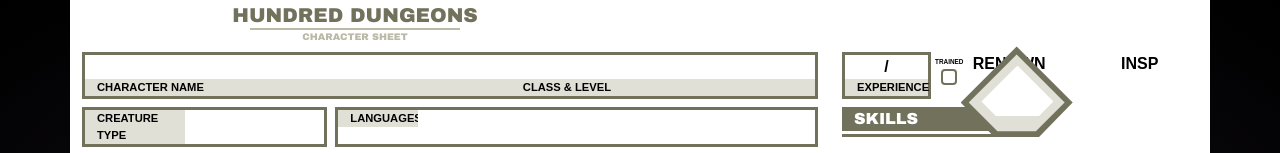
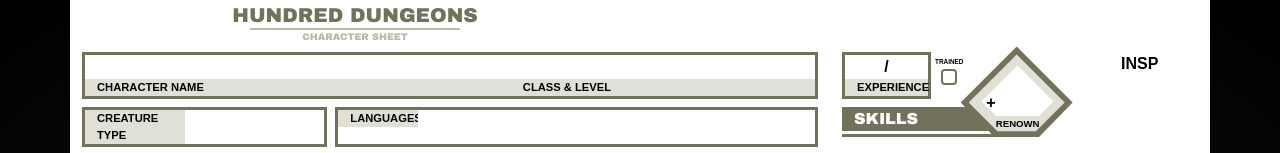
Before and after one commit to bennettcg/www-hundreddungeons, a plain HTML site: page character-sheet.html in a window 1280 px wide. Shown: the top 153 px of the page. Drawn offline with nearby package versions, Linux system fonts and the light colour scheme.

Commit message:
got the upper-right started in earnest

```diff
--- a/character-sheet.html
+++ b/character-sheet.html
@@ -270,7 +270,8 @@
                                     <div class="renown-pentagon-dark position-absolute"></div>
                                     <div class="renown-pentagon-light position-absolute"></div>
                                     <div class="renown-pentagon-white position-absolute"></div>
-                                    RENOWN
+                                    <div class="position-absolute" id="renown-bonus-label">+</div>
+                                    <div class="position-absolute" id="renown-label">RENOWN</div>
                                 </div>
                                 <div class="col-3 position-relative">
                                     INSP
--- a/style.css
+++ b/style.css
@@ -240,3 +240,17 @@ body {
     text-align: left;
     left: 2rem;
 }
+#renown-label {
+    color: #000000;
+    z-index: 7;
+    top: 4.05rem;
+    left: 2.2rem;
+    font-size: .6rem;
+}
+#renown-bonus-label {
+    color: #000000;
+    z-index: 7;
+    top: 2.4rem;
+    left: 1.6rem;
+    font-size: 1rem;
+}
```
